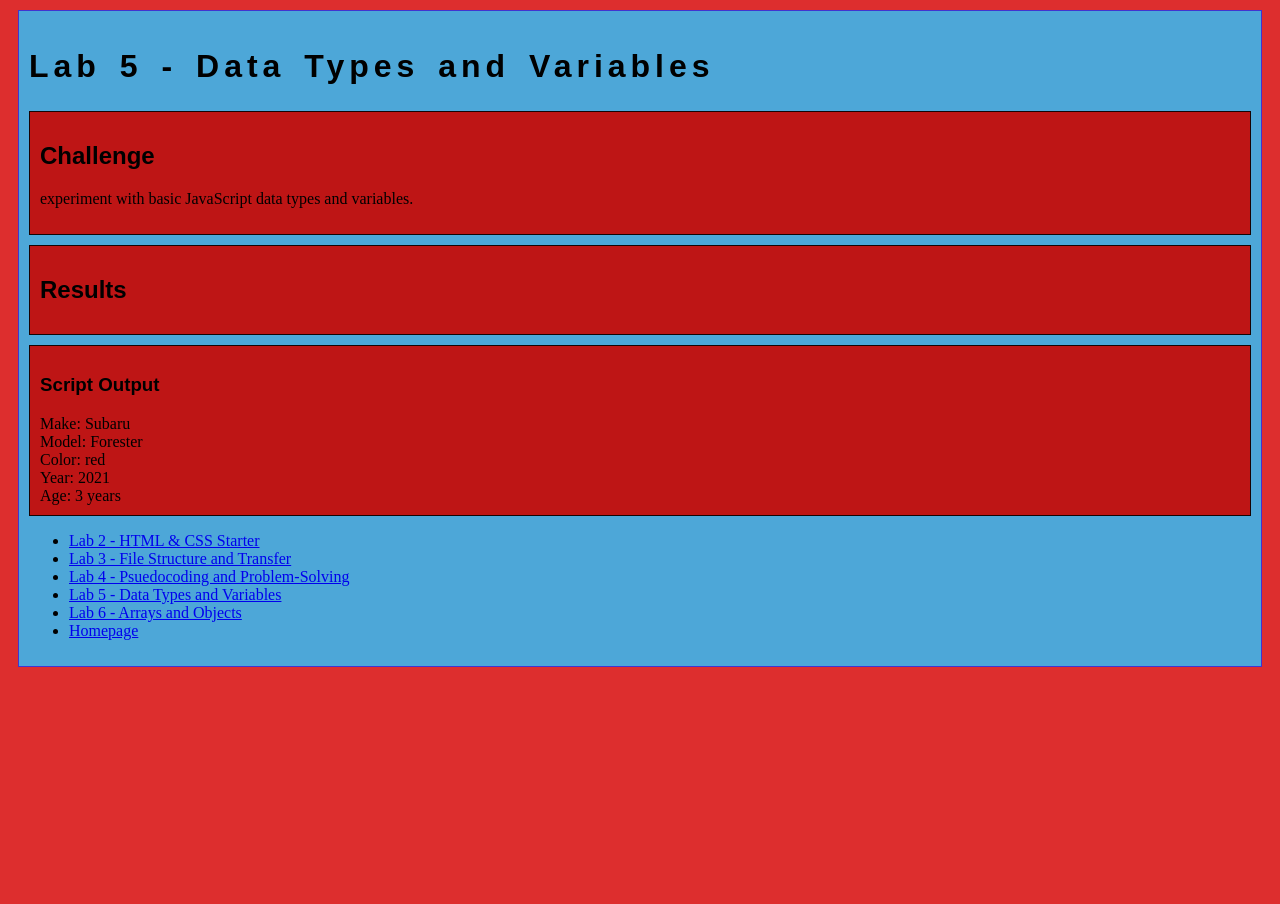
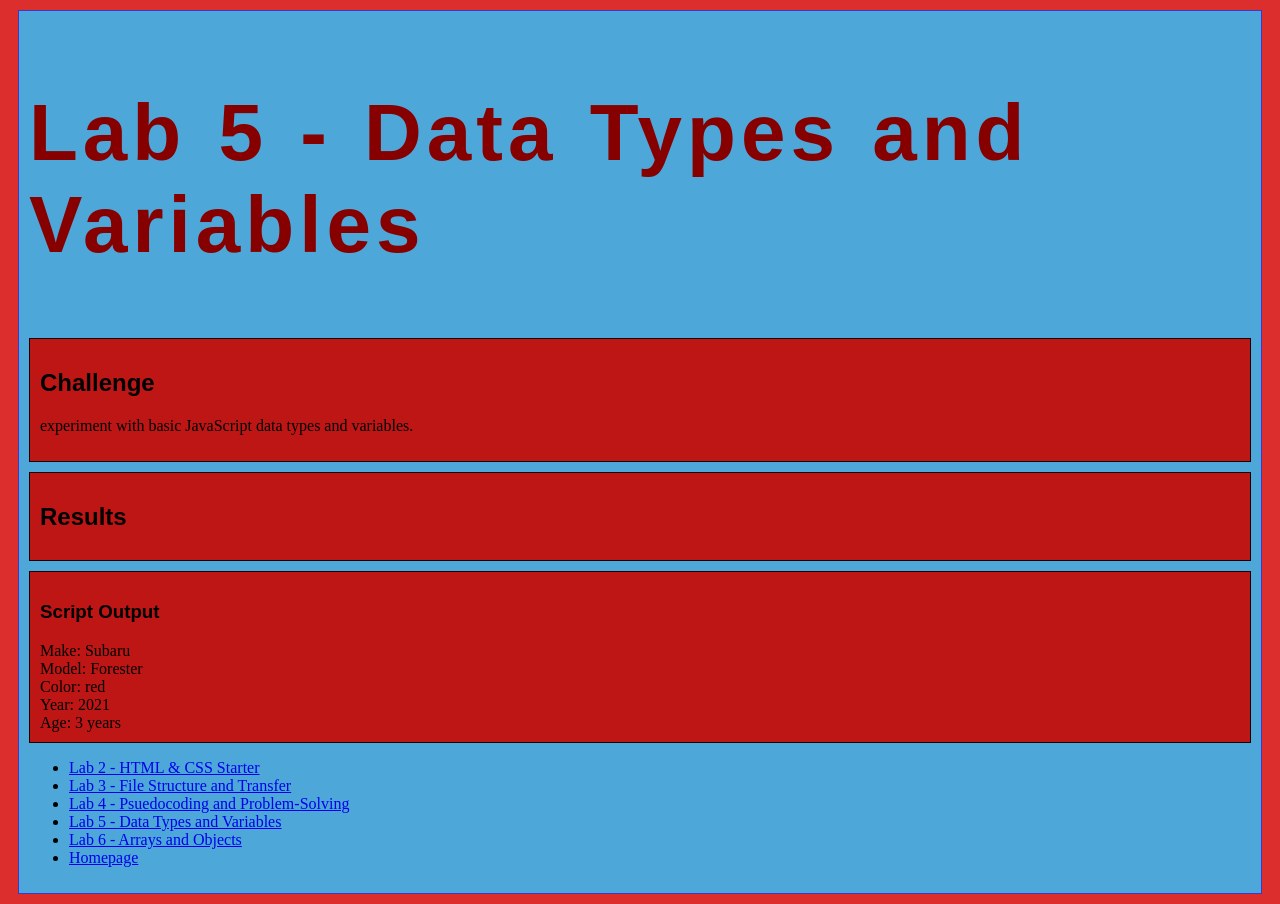
Before and after one commit to bkparz3/art101, a plain HTML site: page lab5/index.html in a window 1280 px wide. Before the commit the page ends 800 px from the top, so only its background shows below. Drawn offline with nearby package versions, Linux system fonts and the light colour scheme.

Commit message:
Update lab.css

```diff
--- a/lab5/css/lab.css
+++ b/lab5/css/lab.css
@@ -7,3 +7,8 @@
     border: solid 1px #170404;
     background-color: #be1515;
   }
+  h1 {
+    color: rgb(134, 0, 0);
+    font-size: 500%;
+    place-content: middle;
+  }
```
